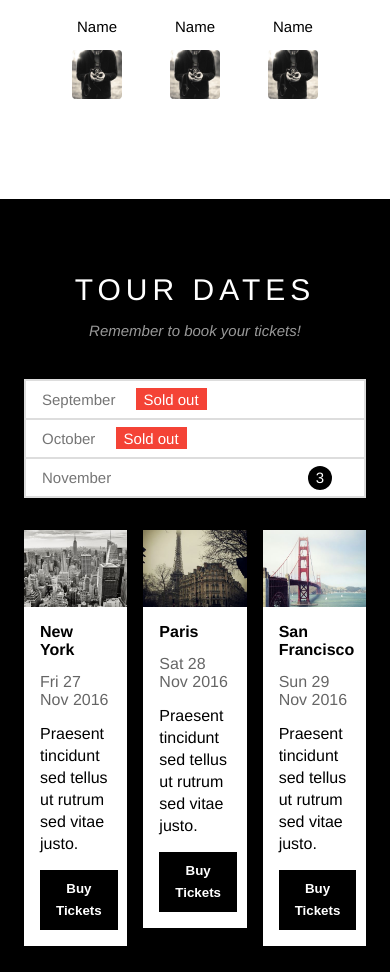
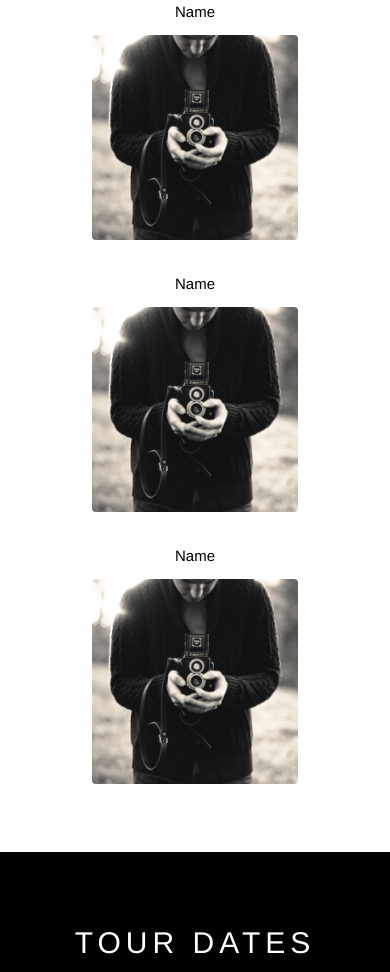
Before and after one commit to vhthuong/w3-band, a plain HTML site: page index.html in a window 390 px wide. Shown: the part 782-1754 px from the top of the page. Drawn offline with Linux system fonts and the light colour scheme.

Commit message:
responsive for mobile

```diff
--- a/assets/css/responsive.css
+++ b/assets/css/responsive.css
@@ -14,6 +14,19 @@
 
 /* Mobile Break Point */
 @media (max-width: 739px) {
+    .s-col-full,
+    .s-btn-full {
+        width:100%;
+    }
+
+    .s-mt-16 {
+        margin-top: 16px;
+    }
+
+    .s-mt-8 {
+        margin-top: 8px;
+    }
+
     #header {
         overflow: hidden;
     }
@@ -43,4 +56,9 @@
     #slider .img-container .detail {
         display: none;
     }
+
+    #content .content-section .about-team img {
+        width: 60%;
+    }
+
 }
--- a/assets/css/style.css
+++ b/assets/css/style.css
@@ -59,12 +59,20 @@ html {
     padding: 0 8px;
 }
 
+.col-full {
+    width: 100%;
+}
+
 .col-third {
     width: 33.33333%;
 }
 
 .col-half {
     width: 50%;
+}
+
+.mt-16 {
+    margin-top: 16px;
 }
 
 /* ------------Main-------------- */
@@ -235,7 +243,7 @@ html {
 }
 
 #content .content-section .about-team {
-    padding: 32px;
+
 }
 
 
@@ -284,7 +292,7 @@ html {
 }
 
 .ticket-sell {
-    margin-top: 32px;
+    margin-top: 16px;
     margin-bottom: 32px;
 }
 
--- a/index.html
+++ b/index.html
@@ -82,16 +82,16 @@
                 <h2 class="section-heading">THE BAND</h2>
                 <p class="section-sub-heading">We love music</p>
                 <p class="about-text">We have created a fictional band website. Lorem ipsum dolor sit amet, consectetur adipiscing elit, sed do eiusmod tempor incididunt ut labore et dolore magna aliqua. Ut enim ad minim veniam, quis nostrud exercitation ullamco laboris nisi ut aliquip ex ea commodo consequat. Duis aute irure dolor in reprehenderit in voluptate velit esse cillum dolore eu fugiat nulla pariatur. Excepteur sint occaecat cupidatat non proident, sunt in culpa qui officia deserunt mollit anim id est laborum consectetur adipiscing elit, sed do eiusmod tempor incididunt ut labore et dolore magna aliqua. Ut enim ad minim veniam, quis nostrud exercitation ullamco laboris nisi ut aliquip ex ea commodo consequat.</p>
-                <div class="about-team row">
-                    <div class="col col-third text-center">
+                <div class="about-team row mt-16">
+                    <div class="col col-third s-col-full text-center mt-16">
                         <p>Name</p>
                         <img src="./assets/img/profile/bandmember.jpg" alt="Band Member">
                     </div>
-                    <div class="col col-third text-center">
+                    <div class="col col-third s-col-full text-center mt-16">
                         <p>Name</p>
                         <img src="./assets/img/profile/bandmember.jpg" alt="Band Member">
                     </div>
-                    <div class="col col-third text-center">
+                    <div class="col col-third s-col-full text-center mt-16">
                         <p>Name</p>
                         <img src="./assets/img/profile/bandmember.jpg" alt="Band Member">
                     </div>
@@ -122,7 +122,7 @@
                     </ul>
                     <div class="row ticket-sell">
 
-                        <div class="col col-third">
+                        <div class="col col-third s-col-full mt-16">
                         <img src="./assets/img/ticket/newyork.jpg" alt="New York">
                             <div class="container-ticket-info white-background">
                                 <p class="ticket-title black-text">
@@ -130,11 +130,11 @@
                                 </p>
                                 <p class="ticket-date black-text opacity-06">Fri 27 Nov 2016</p>
                                 <p class="ticket-detail black-text">Praesent tincidunt sed tellus ut rutrum sed vitae justo.</p>
-                                <button class="buy-btn black-background white-text js-buy-btn">Buy Tickets</button>
+                                <button class="buy-btn black-background white-text js-buy-btn s-btn-full">Buy Tickets</button>
                             </div>
                         </div>
 
-                        <div class="col col-third">
+                        <div class="col col-third s-col-full mt-16">
                             <img src="./assets/img/ticket/paris.jpg" alt="Paris">
                             <div class="container-ticket-info white-background">
                                 <p class="ticket-title black-text">
@@ -142,11 +142,11 @@
                                 </p>
                                 <p class="ticket-date black-text opacity-06">Sat 28 Nov 2016</p>
                                 <p class="ticket-detail black-text">Praesent tincidunt sed tellus ut rutrum sed vitae justo.</p>
-                                <button class="buy-btn black-background white-text js-buy-btn">Buy Tickets</button>
+                                <button class="buy-btn black-background white-text js-buy-btn s-btn-full">Buy Tickets</button>
                             </div>
                         </div>
 
-                        <div class="col col-third">
+                        <div class="col col-third s-col-full mt-16">
                             <img src="./assets/img/ticket/sanfran.jpg" alt="San Francisco">
                             <div class="container-ticket-info white-background">
                                 <p class="ticket-title black-text">
@@ -154,7 +154,7 @@
                                 </p>
                                 <p class="ticket-date black-text opacity-06">Sun 29 Nov 2016</p>
                                 <p class="ticket-detail black-text">Praesent tincidunt sed tellus ut rutrum sed vitae justo.</p>
-                                <button class="buy-btn black-background white-text js-buy-btn">Buy Tickets</button>
+                                <button class="buy-btn black-background white-text js-buy-btn s-btn-full">Buy Tickets</button>
 
                             </div>
                         </div>
@@ -208,7 +208,7 @@
 
                 <div class="contact-body row">
 
-                    <div class="contact-item col col-half">
+                    <div class="contact-item col col-half s-col-full">
                         <i class="fa fa-map-marker icon-right-space"></i>
                         Chicago, US
                         <br>
@@ -220,18 +220,18 @@
                         <br>
                     </div>
 
-                    <div class="contact-item col col-half msg-container">
+                    <div class="contact-item col col-half s-col-full msg-container s-mt-16">
                         <form action="#" target="_blank">
                             <div class="user-infor row">
-                                <div class="col col-half">
+                                <div class="col col-half s-col-full">
                                     <input type="text" class="contact-name input-border" required placeholder="Name">
                                 </div>
-                                <div class="col col-half">
+                                <div class="col col-half s-col-full s-mt-8">
                                     <input type="email" class="contact-email input-border" required placeholder="Email">
                                 </div>
                             </div>
                             <input type="text" class="message col input-border" required placeholder="Message">
-                            <button class="contact-send-btn black-background white-text" type="submit">SEND</button>
+                            <button class="contact-send-btn black-background white-text s-btn-full" type="submit">SEND</button>
                         </form>
                     </div>
                     <div class="clear"></div>
```
